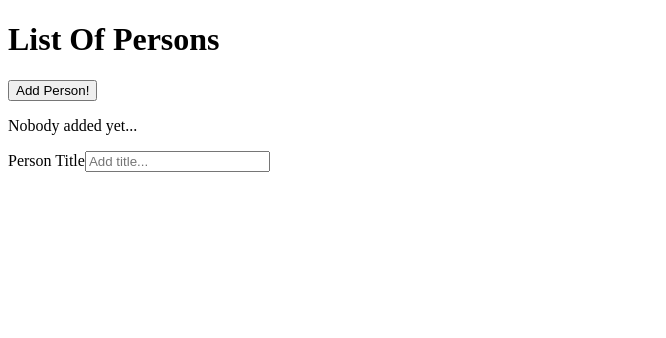
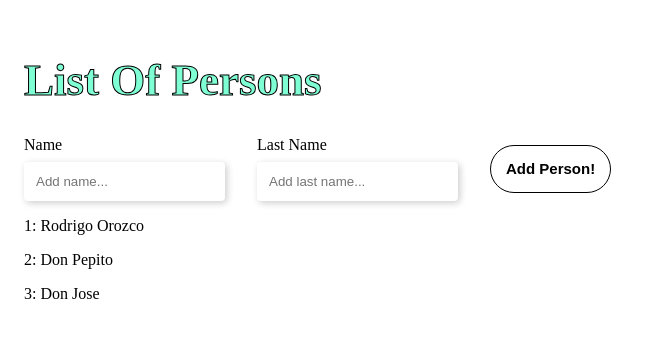
Before and after one commit to RodriOrozco/Angular-ListOfPersons, an Angular app: page / in a window 1280 px wide. Shown: the top 338 px of the page, without its empty margins (0-666 px from the left). Built offline with nearby package versions, Linux system fonts and the light colour scheme.

Commit message:
added functionality and css properties with bem methodology

```diff
--- a/src/app/app.component.html
+++ b/src/app/app.component.html
@@ -1,4 +1,4 @@
-<div>
-  <h1>{{ title }}</h1>
+<div class="app-container">
+  <h1 class="app-container__h1">{{ title }}</h1>
   <app-personas></app-personas>
 </div>
--- a/src/app/app.component.scss
+++ b/src/app/app.component.scss
@@ -0,0 +1,12 @@
+.app-container {
+  box-sizing: border-box;
+  width: 100%;
+  min-height: 100%;
+  padding: 1rem;
+
+  &__h1 {
+    color: aquamarine;
+    font-size: 45px;
+    -webkit-text-stroke: 1px black;
+  }
+}
--- /dev/null
+++ b/src/app/personas/persona.model.ts
@@ -0,0 +1,3 @@
+export class Persona {
+    constructor(public name:string, public lastName:string){};
+}
--- a/src/app/personas/personas.component.html
+++ b/src/app/personas/personas.component.html
@@ -1,13 +1,31 @@
-<button [disabled]="disabledButton" (click)="addPerson()">Add Person!</button>
-<p *ngIf="showMessage; else withoutPerson">
-  {{ messageButton }}, y su titulo es: {{ titleInput }}
-</p>
-<ng-template #withoutPerson>
-  <p>Nobody added yet...</p>
-</ng-template>
+<form class="form">
+  <div class="form__container container">
+    <label for="name" class="container__label">Name</label>
+    <input
+      class="container__input"
+      type="text"
+      name="name"
+      id="name"
+      placeholder="Add name..."
+      [(ngModel)]="nameInput"
+    />
+  </div>
+  <div class="form__container container">
+    <label for="name" class="container__label">Last Name</label>
+    <input
+      class="container__input"
+      type="text"
+      name="name"
+      id="name"
+      placeholder="Add last name..."
+      [(ngModel)]="lastNameInput"
+    />
+  </div>
+  <button class="form__button" type="submit" (click)="addPerson()">
+    Add Person!
+  </button>
+</form>
 
-<div>
-  <label for="">Person Title</label>
-  <input type="text" placeholder="Add title..." [(ngModel)]="titleInput" />
-  <p>{{ titleInput }}</p>
+<div *ngFor="let person of persons; let i = index" class="persons-container">
+  <p>{{ i + 1 }}: {{ person.name }} {{ person.lastName }}</p>
 </div>
--- a/src/app/personas/personas.component.scss
+++ b/src/app/personas/personas.component.scss
@@ -0,0 +1,45 @@
+.form {
+  display: flex;
+  gap: 2rem;
+  align-items: center;
+
+  .container {
+    display: flex;
+    flex-direction: column;
+    gap: 0.5rem;
+
+    &__input {
+      max-width: 190px;
+      padding: 12px;
+      border: none;
+      border-radius: 4px;
+      box-shadow: 2px 2px 7px 0 rgb(0, 0, 0, 0.2);
+      outline: none;
+      color: dimgray;
+    }
+  }
+
+  &__button {
+    background-color: white;
+    height: 3rem;
+    color: black;
+    border-radius: 10em;
+    font-size: 15px;
+    font-weight: 600;
+    padding: 0.5em 1em;
+    cursor: pointer;
+    transition: all 0.3s ease-in-out;
+    border: 1px solid black;
+    box-shadow: 0 0 0 0 black;
+
+    &:hover {
+      transform: translateY(-4px) translateX(-2px);
+      box-shadow: 2px 5px 0 0 black;
+    }
+
+    &:active {
+      transform: translateY(2px) translateX(1px);
+      box-shadow: 0 0 0 0 black;
+    }
+  }
+}
--- a/src/app/personas/personas.component.ts
+++ b/src/app/personas/personas.component.ts
@@ -1,4 +1,5 @@
 import { Component } from '@angular/core';
+import { Persona } from './persona.model';
 
 @Component({
   selector: 'app-personas',
@@ -6,14 +7,17 @@ import { Component } from '@angular/core';
   styleUrls: ['./personas.component.scss']
 })
 export class PersonasComponent {
-  disabledButton: Boolean = false;
-  titleInput:String = '';
-  messageButton:String = '';
-  showMessage: Boolean = false;
+  nameInput:string = '';
+  lastNameInput:string = '';
+  persons:Persona[] = [
+    new Persona("Rodrigo", "Orozco"),
+    new Persona("Don", "Pepito"),
+    new Persona("Don", "Jose")
+  ]
 
   addPerson = () => {
-    this.showMessage = true;
-    this.messageButton = 'You add a new person!';
-    this.disabledButton = true;
+    let newPersonAdded = new Persona(this.nameInput, this.lastNameInput);
+    this.persons.push(newPersonAdded);
+
   }
 }
```
